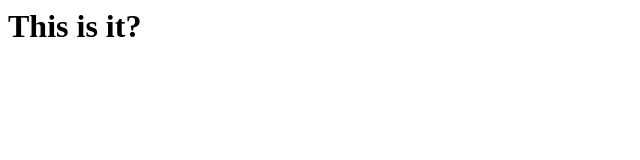
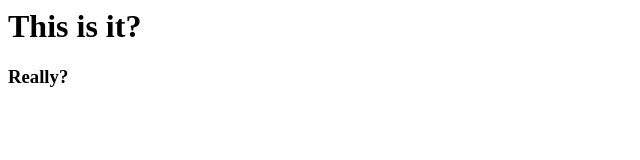
Before and after one commit to jamjolu/tts_basics_for_revealjs, a plain HTML site: page index.html in a window 1280 px wide. Shown: the full height of the page, 0-640 px from the left. Drawn offline with Linux system fonts and the light colour scheme.

Commit message:
Update index.html

```diff
--- a/index.html
+++ b/index.html
@@ -1 +1,2 @@
 <h1>This is it?</h1>
+<h3>Really?</h3>
```
